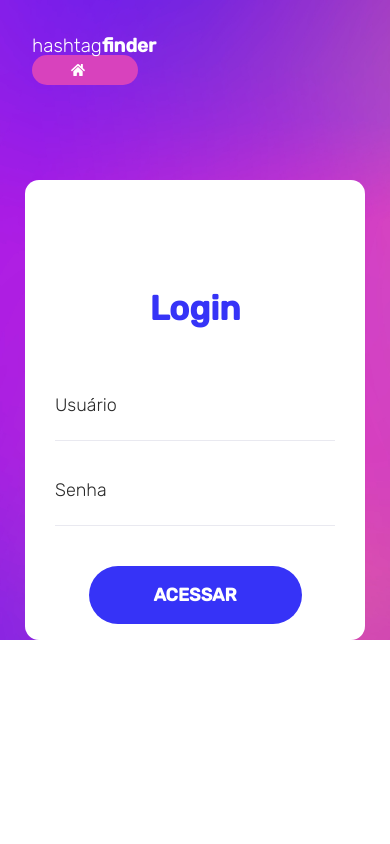
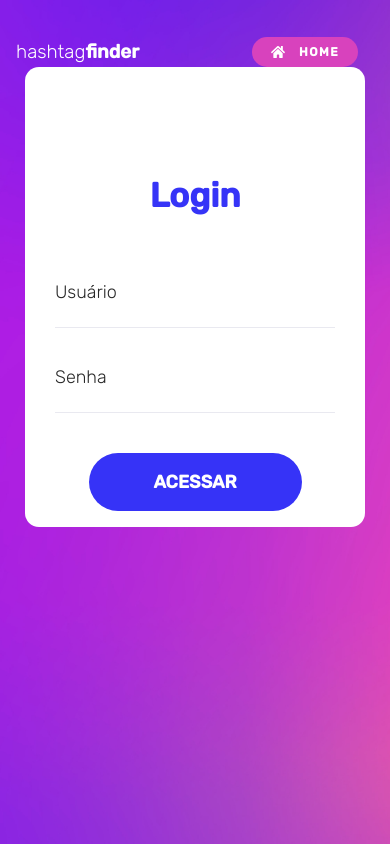
Before and after one commit to EdiJunior88/Projeto-hashtagFinder, a React (Create React App) app in the folder hashtagfinder/: page /login in a window 390 px wide. Built offline with nearby package versions, Linux system fonts and the light colour scheme.

Commit message:
Atualizações no Projeto - Adicionado link para todos os botões (Home, Sobre, Login) - Ajustes no CSS do componente Cabecalho - Ajustes no CSS do componente Login - Ajuste na responsividade do componente Cabeçalho

```diff
--- a/hashtagfinder/src/componentes/botoes/botaoHome.jsx
+++ b/hashtagfinder/src/componentes/botoes/botaoHome.jsx
@@ -1,14 +1,32 @@
 import React from 'react';
 import styles from './botaoRosa.module.css';
 import iconeRosa from '../../imagens/icones/icon-home.svg';
+import { Link } from 'react-router-dom';
 
 export default function BotaoHome(props) {
   return (
     <div className={styles.botaoRosa}>
-      <button>
-        <img className={styles.iconeRosa} src={iconeRosa} alt='icone botao' />
-        {props.pagina}
-      </button>
+      <Link
+        to='/'
+        text='Link para Home'
+        className='linkHome'
+        style={{ textDecoration: 'none' }}
+        >
+        <button>
+          <img className={styles.iconeRosa} src={iconeRosa} alt='icone botao' />
+          {props.pagina}
+        </button>
+      </Link>
     </div>
   );
 }
+
+{
+  /* <Link
+to='/'
+text='link para home'
+className='linkHome'
+style={{ textDecoration: 'none' }}>
+<BotaoHome pagina={'Home'} />
+</Link> */
+}
--- a/hashtagfinder/src/componentes/botoes/botaoLogin.jsx
+++ b/hashtagfinder/src/componentes/botoes/botaoLogin.jsx
@@ -1,14 +1,21 @@
 import React from 'react';
 import styles from './botaoAzul.module.css';
 import iconeAzul from '../../imagens/icones/icon-user-alt.svg';
+import { Link } from 'react-router-dom';
 
 export default function BotaoLogin(props) {
   return (
     <div className={styles.botaoAzul}>
-      <button>
-        <img className={styles.iconeAzul} src={iconeAzul} alt='icone botao' />
-        {props.pagina}
-      </button>
+      <Link
+        to='/login'
+        text='Link para Login'
+        className='linkLogin'
+        style={{ textDecoration: 'none' }}>
+        <button>
+          <img className={styles.iconeAzul} src={iconeAzul} alt='icone botao' />
+          {props.pagina}
+        </button>
+      </Link>
     </div>
   );
 }
--- a/hashtagfinder/src/componentes/botoes/botaoSobre.jsx
+++ b/hashtagfinder/src/componentes/botoes/botaoSobre.jsx
@@ -1,14 +1,21 @@
 import React from 'react';
 import styles from './botaoRosa.module.css';
 import iconeRosa from '../../imagens/icones/icon-info-circle.svg';
+import { Link } from 'react-router-dom';
 
 export default function BotaoSobre(props) {
   return (
     <div className={styles.botaoRosa}>
-      <button>
-        <img className={styles.iconeRosa} src={iconeRosa} alt='icone botao' />
-        {props.pagina}
-      </button>
+      <Link
+        to='/sobre'
+        text='Link para Sobre'
+        className='linkSobre'
+        style={{ textDecoration: 'none' }}>
+        <button>
+          <img className={styles.iconeRosa} src={iconeRosa} alt='icone botao' />
+          {props.pagina}
+        </button>
+      </Link>
     </div>
   );
 }
--- a/hashtagfinder/src/componentes/cabecalho/Cabecalho.module.css
+++ b/hashtagfinder/src/componentes/cabecalho/Cabecalho.module.css
@@ -4,11 +4,19 @@
 
 .containerCabecalho {
   display: flex;
-  justify-content: space-between;
+  justify-content: flex-start;
+  flex-direction: row;
+  flex-wrap: nowrap;
+  align-items: center;
+  padding: 36px 64px 0px 64px;
+}
+
+.containerCabecalhoBotoes {
+  width: 100%;
+  display: flex;
   flex-direction: row;
   flex-wrap: wrap;
-  align-items: center;
-  padding: 36px 64px 0px 64px;
+  justify-content: flex-end;
 }
 
 .cabecalhoTitulo {
--- a/hashtagfinder/src/componentes/cabecalho/cabecalho.jsx
+++ b/hashtagfinder/src/componentes/cabecalho/cabecalho.jsx
@@ -11,8 +11,11 @@ export default function Cabecalho() {
           <span>hashtag</span>
           <span className={styles.tituloNegrito}>finder</span>
         </div>
-       <BotaoSobre pagina={'Sobre'} />
-       <BotaoLogin pagina={'Login'} />
+
+        <div className={styles.containerCabecalhoBotoes}>
+          <BotaoSobre pagina={'Sobre'} />
+          <BotaoLogin pagina={'Login'} />
+        </div>
       </div>
     </header>
   );
--- a/hashtagfinder/src/paginas/home/Home.module.css
+++ b/hashtagfinder/src/paginas/home/Home.module.css
@@ -1,4 +1,5 @@
 @import url(../../css/global.css);
+@import url(../../componentes/cabecalho/Cabecalho.module.css);
 
 .home {
   background: url(../../imagens/home/home.jpg);
--- a/hashtagfinder/src/paginas/home/home.jsx
+++ b/hashtagfinder/src/paginas/home/home.jsx
@@ -7,6 +7,8 @@ import Rodape from '../../componentes/rodape/rodape';
 import { Link } from 'react-router-dom';
 
 import styles from './Home.module.css';
+import BotaoSobre from '../../componentes/botoes/botaoSobre';
+import BotaoLogin from '../../componentes/botoes/botaoLogin';
 
 function Home() {
   return (
--- a/hashtagfinder/src/paginas/login/login.jsx
+++ b/hashtagfinder/src/paginas/login/login.jsx
@@ -1,31 +1,26 @@
 import React from 'react';
-import { Link } from 'react-router-dom';
-import '../../css/reset.css';
-import '../../css/global.css';
-import styles from '../login/login.module.css';
+import styles from '../../componentes/cabecalho/Cabecalho.module.css';
+import styles2 from './login.module.css';
 import Formulario from '../../componentes/formulario-login/formulario';
 import BotaoHome from '../../componentes/botoes/botaoHome';
+import { Link } from 'react-router-dom';
 
 export default function Login() {
   return (
-    <div className={styles.fundoLogin}>
-      <header>
+    <div className={styles2.fundoLogin}>
+      <header className={styles.container}>
         <div className={styles.containerCabecalho}>
-          <div className={styles.cabecalho}>
-            <div className={styles.cabecalhoTitulo}>
-              <span>hashtag</span>
-              <span className={styles.tituloNegrito}>finder</span>
-              <Link
-                to='/'
-                text='link para home'
-                className='linkHome'
-                style={{ textDecoration: 'none' }}>
-                <BotaoHome />
-              </Link>
-            </div>
+          <div className={styles.cabecalhoTitulo}>
+            <span>hashtag</span>
+            <span className={styles.tituloNegrito}>finder</span>
+          </div>
+
+          <div className={styles.containerCabecalhoBotoes}>
+            <BotaoHome pagina={'Home'} />
           </div>
         </div>
       </header>
+
       <Formulario />
     </div>
   );
--- a/hashtagfinder/src/paginas/login/login.module.css
+++ b/hashtagfinder/src/paginas/login/login.module.css
@@ -5,31 +5,7 @@
   background-repeat: no-repeat;
   background-size: cover;
   width: 100%;
-  height: 100%;
-}
-
-.containerCabecalho {
-  background-repeat: no-repeat;
-  height: 180px;
-}
-
-.cabecalho {
-  display: flex;
-  flex-wrap: nowrap;
-  justify-content: space-between;
-  align-items: center;
-  padding: 36px 16px 0px 16px;
-}
-
-.cabecalhoTitulo {
-  text-align: left;
-  font-size: 19px;
-  color: #fff;
-  margin-left: 16px;
-}
-
-.tituloNegrito {
-  font-weight: bold;
+  height: 100vh;
 }
 
 /* Versão Mobile */
--- a/hashtagfinder/src/paginas/sobre/sobre.jsx
+++ b/hashtagfinder/src/paginas/sobre/sobre.jsx
@@ -7,7 +7,7 @@ const Sobre = () => {
     <>
       <header>
       <Cabecalho/>
-        <div class="fundo">
+        <div className="fundo">
           <h1>Sobre o Projeto</h1>
           <Link to="/">retornar a página inicial</Link>
 
@@ -17,7 +17,7 @@ const Sobre = () => {
       <main>
         <section>
           <article>
-            <div class="sobre">
+            <div className="sobre">
               <h2>O que é</h2>
               <p>
               Lorem ipsum dolor sit amet, consectetur adipisicing elit. Aut,
@@ -27,22 +27,48 @@ const Sobre = () => {
               </p>
             </div>
 
-            <img src="" alt="" />
+            <img alt="" />
           </article>
         </section>
       </main>
 
-      <section class="quemSomos">
+      <section className="quemSomos">
         <h2>Quem Somos</h2>
 
         <div className="membros">
-          <img src="" alt="foto" />
-          <div class="informacaoMembros">
+          <img alt="foto" />
+          <div className="informacaoMembros">
             <h3>Nome Aqui</h3>
             <p>Informação Sobre os membros</p>
           </div>
-          <div class="containerIcones">
-            <img src="" alt="icone" className="icones">
+          <div className="containerIcones">
+            <img alt="icone" className="icones">
+              {/* <a href="http://" target="_blank"></a> */}
+            </img>
+          </div>
+        </div>
+
+        <div className="membros">
+          <img alt="foto" />
+          <div className="informacaoMembros">
+            <h3>Nome Aqui</h3>
+            <p>Informação Sobre os membros</p>
+          </div>
+          <div className="containerIcones">
+            <img alt="icone" className="icones">
+              {/* <a href="http://" target="_blank"></a> */}
+            </img>
+          </div>
+        </div>
+
+        <div className="membros">
+          <img alt="foto" />
+          <div className="informacaoMembros">
+            <h3>Nome Aqui</h3>
+            <p>Informação Sobre os membros</p>
+          </div>
+          <div className="containerIcones">
+            <img alt="icone" className="icones">
               {/* <a href="http://" target="_blank"></a> */}
             </img>
           </div>
@@ -50,37 +76,11 @@ const Sobre = () => {
 
         <div className="membros">
           <img src="" alt="foto" />
-          <div class="informacaoMembros">
+          <div className="informacaoMembros">
             <h3>Nome Aqui</h3>
             <p>Informação Sobre os membros</p>
           </div>
-          <div class="containerIcones">
-            <img src="" alt="icone" className="icones">
-              {/* <a href="http://" target="_blank"></a> */}
-            </img>
-          </div>
-        </div>
-
-        <div className="membros">
-          <img src="" alt="foto" />
-          <div class="informacaoMembros">
-            <h3>Nome Aqui</h3>
-            <p>Informação Sobre os membros</p>
-          </div>
-          <div class="containerIcones">
-            <img src="" alt="icone" className="icones">
-              {/* <a href="http://" target="_blank"></a> */}
-            </img>
-          </div>
-        </div>
-
-        <div className="membros">
-          <img src="" alt="foto" />
-          <div class="informacaoMembros">
-            <h3>Nome Aqui</h3>
-            <p>Informação Sobre os membros</p>
-          </div>
-          <div class="containerIcones">
+          <div className="containerIcones">
             <img src="" alt="icone" className="icones">
               {/* <a href="http://" target="_blank"></a> */}
             </img>
```
